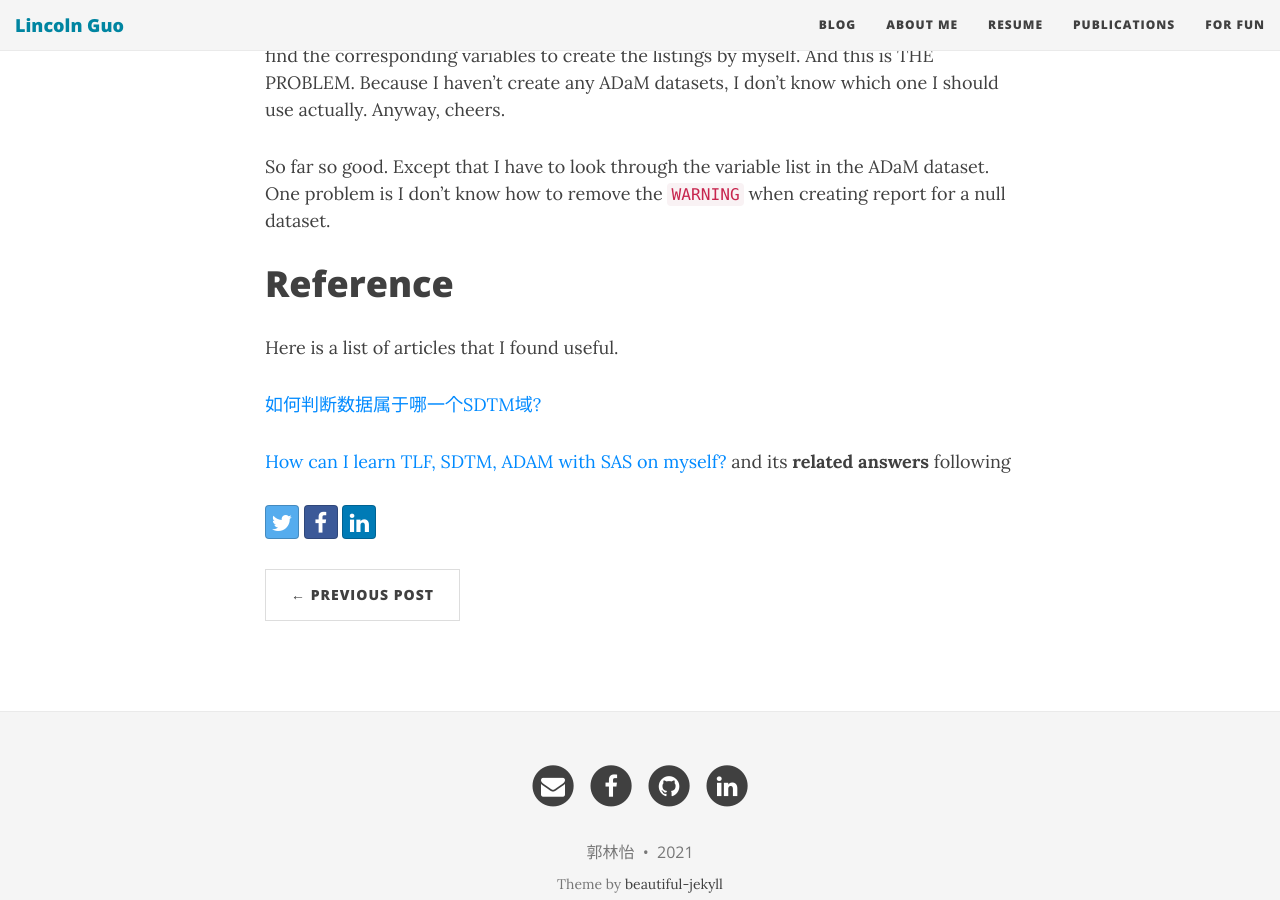
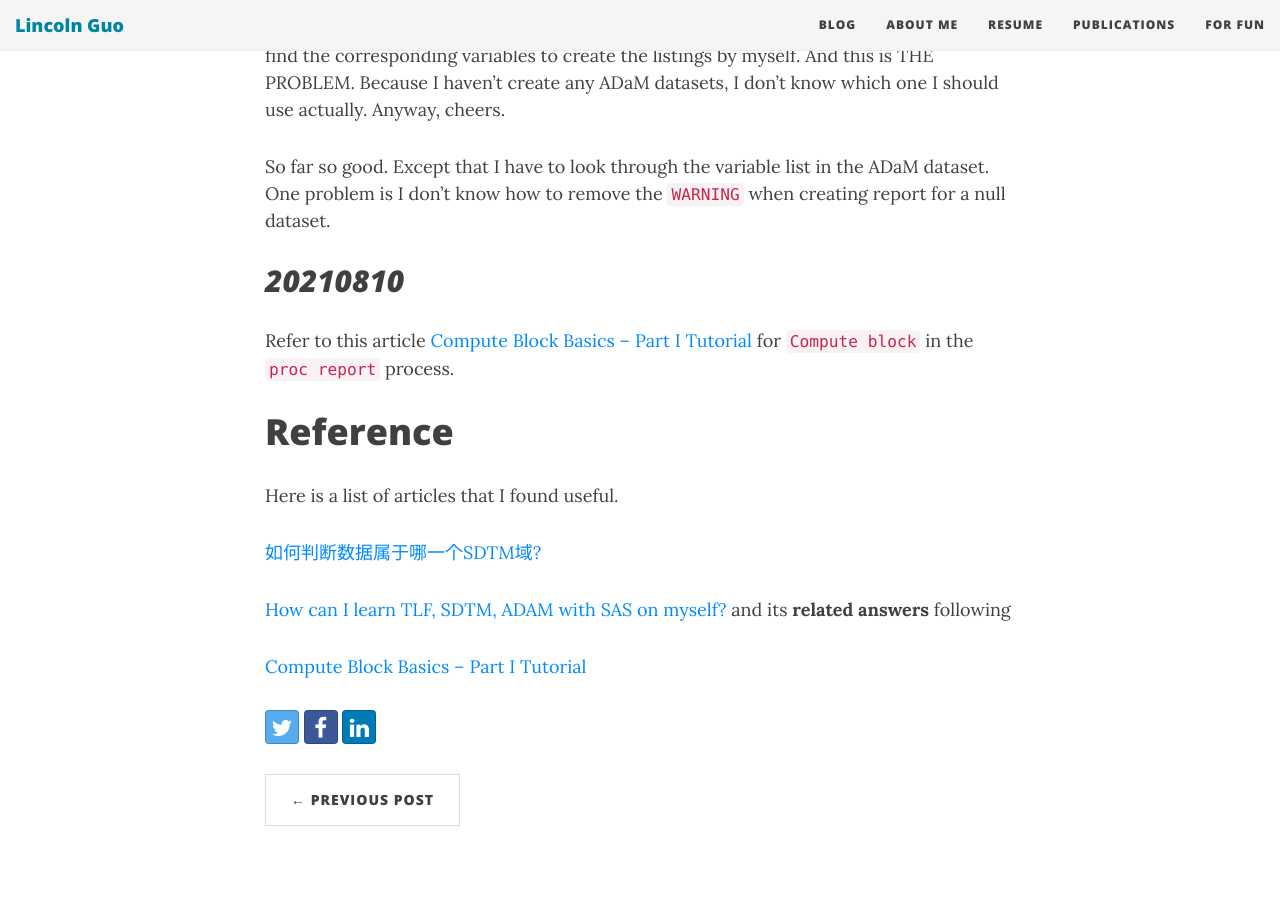
Before and after one commit to LinyiGuo96/LinyiGuo96.github.io, a Jekyll site: the page built from _posts/2021-06-16-SAS-Clinical-Trial-Study-Notes.md, in a window 1280 px wide and 900 px high, scrolled down 19781 px. Built offline with Jekyll 4.4.1, drawn with Linux system fonts in a browser that asks for light colours; nearby versions of some CDN libraries; comment, search, counter and statistics services are not loaded.

Commit message:
Update 2021-06-16-SAS-Clinical-Trial-Study-Notes.md

```diff
--- a/_posts/2021-06-16-SAS-Clinical-Trial-Study-Notes.md
+++ b/_posts/2021-06-16-SAS-Clinical-Trial-Study-Notes.md
@@ -562,8 +562,9 @@ Okay, now I got another 5 listings to do, but without examples, which means I ha
 
 So far so good. Except that I have to look through the variable list in the ADaM dataset. One problem is I don't know how to remove the `WARNING` when creating report for a null dataset.
 
+## _20210810_
 
-
+Refer to this article [Compute Block Basics – Part I Tutorial](https://support.sas.com/resources/papers/proceedings/pdfs/sgf2008/031-2008.pdf) for `Compute block` in the `proc report` process.
 
 
 
@@ -577,3 +578,5 @@ Here is a list of articles that I found useful.
 [如何判断数据属于哪一个SDTM域?](https://www.jianshu.com/p/422200e246b0)
 
 [How can I learn TLF, SDTM, ADAM with SAS on myself?](https://www.quora.com/How-can-I-learn-TLF-SDTM-ADAM-with-SAS-on-myself) and its **related answers** following
+
+[Compute Block Basics – Part I Tutorial](https://support.sas.com/resources/papers/proceedings/pdfs/sgf2008/031-2008.pdf)
```
